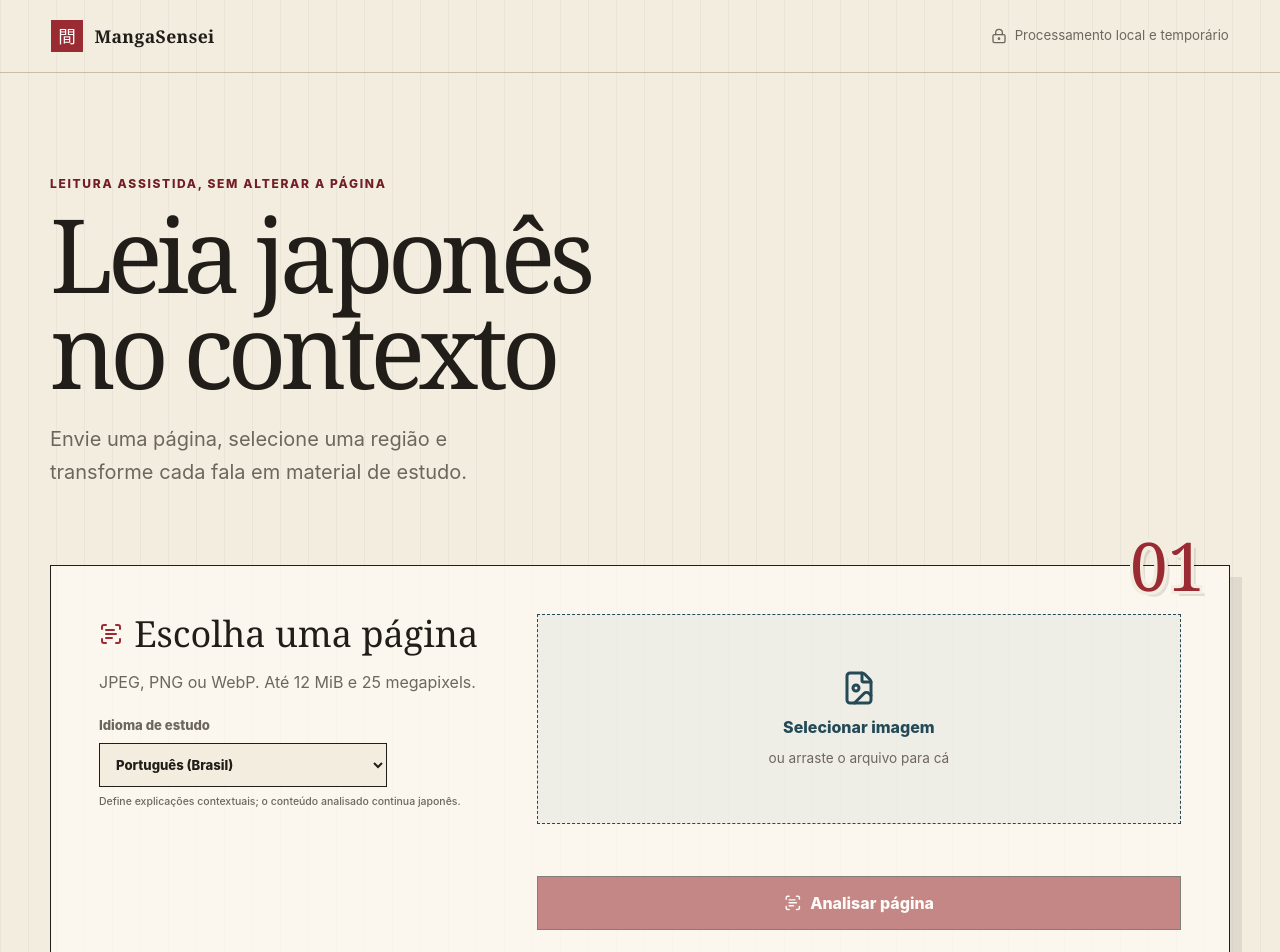
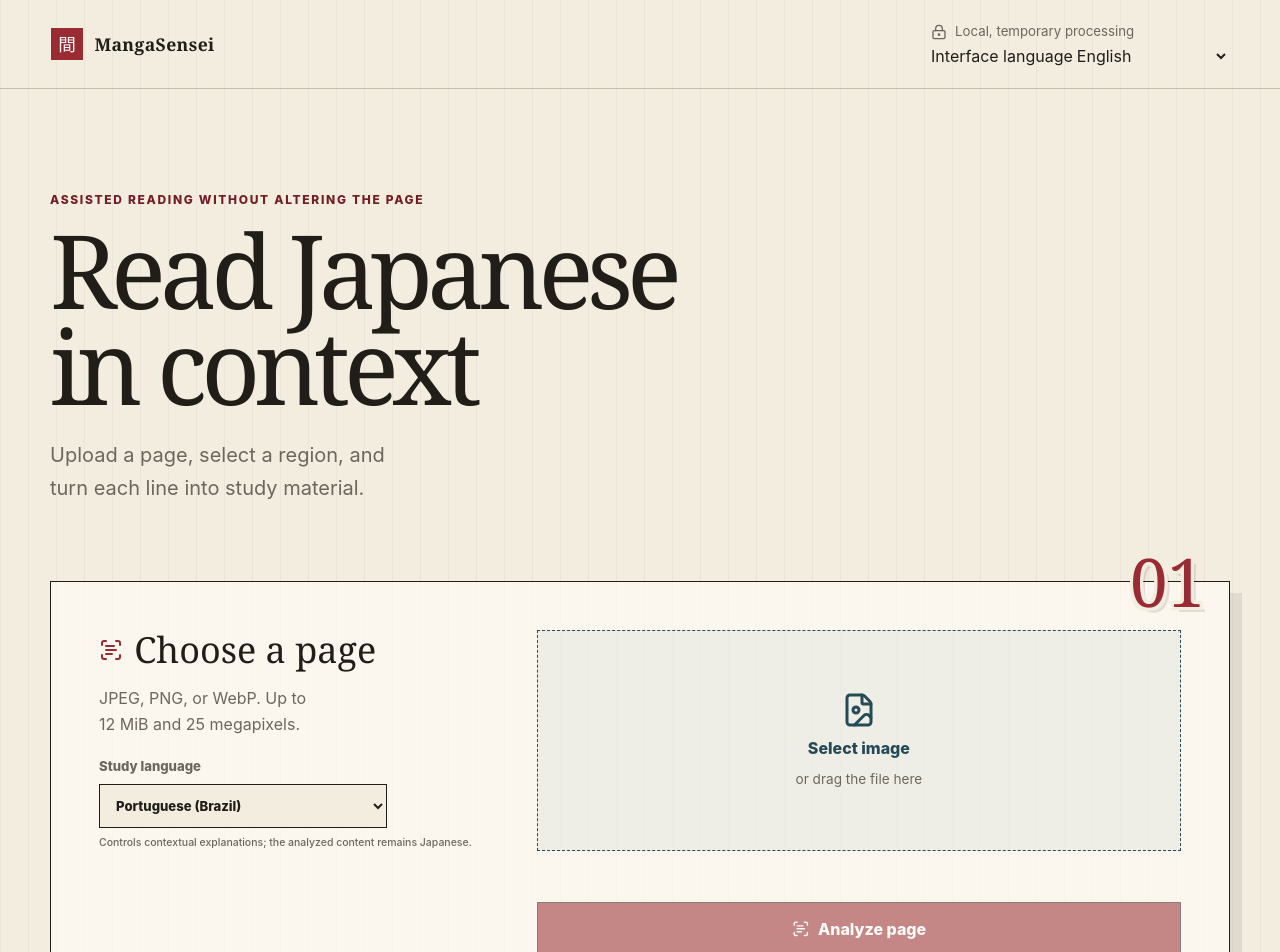
Before and after one commit to Gyliardson/mangasensei, a React (Vite) app in the folder frontend/: page / in a window 1280 px wide. Shown: the top 952 px of the page. Built offline with nearby package versions, Linux system fonts and the light colour scheme.

Commit message:
feat(frontend): localize upload application shell

```diff
--- a/frontend/src/App.tsx
+++ b/frontend/src/App.tsx
@@ -18,9 +18,21 @@ import {
   loadStudyLanguagePreference,
   saveStudyLanguagePreference,
 } from "./lib/studyLanguage";
+import { messagesFor, type UiMessages } from "./lib/uiMessages";
+import {
+  type UiLocale,
+  isUiLocale,
+  loadUiLocalePreference,
+  saveUiLocalePreference,
+} from "./lib/uiLocale";
 import { APPLICATION_VERSION, versionLabel } from "./version";
 
 const acceptedTypes = ".jpg,.jpeg,.png,.webp";
+
+type LocalErrorCode = "one_image_only" | "select_image_first" | "unexpected_processing";
+type DisplayError =
+  | { readonly kind: "local"; readonly code: LocalErrorCode }
+  | { readonly kind: "api"; readonly code: string };
 
 export function App() {
   const [file, setFile] = useState<File | null>(null);
@@ -29,19 +41,29 @@ export function App() {
   const [page, setPage] = useState<StudyPage | null>(null);
   const [pageAccess, setPageAccess] = useState<UploadData | null>(null);
   const [imageUrl, setImageUrl] = useState<string | null>(null);
-  const [error, setError] = useState<string | null>(null);
+  const [error, setError] = useState<DisplayError | null>(null);
+  const [uiLocale, setUiLocale] = useState<UiLocale>(() => loadUiLocalePreference());
   const [preferredStudyLanguage, setPreferredStudyLanguage] = useState<StudyLanguage>(() =>
     loadStudyLanguagePreference(),
   );
   const [studyLanguageUpdating, setStudyLanguageUpdating] = useState(false);
-  const [studyLanguageError, setStudyLanguageError] = useState<string | null>(null);
+  const [studyLanguageErrorCode, setStudyLanguageErrorCode] = useState<string | null>(null);
   const operation = useRef<AbortController | null>(null);
+  const messages = messagesFor(uiLocale);
 
   useEffect(() => () => operation.current?.abort(), []);
 
   useEffect(() => () => {
     if (imageUrl) URL.revokeObjectURL(imageUrl);
   }, [imageUrl]);
+
+  useEffect(() => {
+    document.documentElement.lang = uiLocale;
+    document.querySelector<HTMLAnchorElement>(".skip-link")?.replaceChildren(messages.skipLink);
+    document
+      .querySelector<HTMLMetaElement>('meta[name="description"]')
+      ?.setAttribute("content", messages.documentDescription);
+  }, [messages, uiLocale]);
 
   const reset = () => {
     operation.current?.abort();
@@ -55,7 +77,13 @@ export function App() {
     setImageUrl(null);
     setError(null);
     setStudyLanguageUpdating(false);
-    setStudyLanguageError(null);
+    setStudyLanguageErrorCode(null);
+  };
+
+  const changeUiLocale = (value: string) => {
+    if (!isUiLocale(value)) return;
+    setUiLocale(value);
+    saveUiLocalePreference(value);
   };
 
   const changePreferredStudyLanguage = (value: string) => {
@@ -75,7 +103,7 @@ export function App() {
     const dropped = Array.from(event.dataTransfer.files);
     if (dropped.length !== 1) {
       setFile(null);
-      setError("Solte apenas uma imagem por vez.");
+      setError({ kind: "local", code: "one_image_only" });
       setPhase("error");
       return;
     }
@@ -85,7 +113,7 @@ export function App() {
   const submit = async (event: React.FormEvent<HTMLFormElement>) => {
     event.preventDefault();
     if (!file) {
-      setError("Selecione uma imagem antes de continuar.");
+      setError({ kind: "local", code: "select_image_first" });
       setPhase("error");
       return;
     }
@@ -113,7 +141,11 @@ export function App() {
     } catch (caught) {
       if (caught instanceof DOMException && caught.name === "AbortError") return;
       setPageAccess(null);
-      setError(caught instanceof ApiError ? caught.message : "O processamento não pôde ser concluído.");
+      setError(
+        caught instanceof ApiError
+          ? { kind: "api", code: caught.code }
+          : { kind: "local", code: "unexpected_processing" },
+      );
       setPhase("error");
     }
   };
@@ -122,7 +154,7 @@ export function App() {
     if (!page || !pageAccess || studyLanguageUpdating) return;
     setPreferredStudyLanguage(target);
     saveStudyLanguagePreference(target);
-    setStudyLanguageError(null);
+    setStudyLanguageErrorCode(null);
     if (target === page.studyLanguage) return;
 
     const previousLanguage = page.studyLanguage;
@@ -140,24 +172,27 @@ export function App() {
       if (caught instanceof DOMException && caught.name === "AbortError") return;
       setPreferredStudyLanguage(previousLanguage);
       saveStudyLanguagePreference(previousLanguage);
-      setStudyLanguageError(
-        caught instanceof ApiError
-          ? caught.message
-          : "Não foi possível atualizar o idioma de estudo.",
-      );
+      setStudyLanguageErrorCode(caught instanceof ApiError ? caught.code : "study_language_update_failed");
     } finally {
       if (operation.current === controller) operation.current = null;
       setStudyLanguageUpdating(false);
     }
   };
 
+  const studyLanguageError = studyLanguageErrorCode
+    ? studyLanguageErrorCode === "study_language_update_failed"
+      ? messages.studyLanguageUpdateFailed
+      : messages.apiError(studyLanguageErrorCode)
+    : null;
+
   if (phase === "complete" && page && imageUrl) {
     return (
       <div className="app-shell">
-        <Header />
+        <Header uiLocale={uiLocale} messages={messages} onUiLocaleChange={changeUiLocale} />
         <ReaderWorkspace
           page={page}
           imageUrl={imageUrl}
+          uiLocale={uiLocale}
           preferredStudyLanguage={preferredStudyLanguage}
           studyLanguageUpdating={studyLanguageUpdating}
           studyLanguageError={studyLanguageError}
@@ -171,15 +206,13 @@ export function App() {
 
   return (
     <div className="app-shell">
-      <Header />
+      <Header uiLocale={uiLocale} messages={messages} onUiLocaleChange={changeUiLocale} />
 
       <main id="conteudo" className="workspace">
         <section className="intro" aria-labelledby="page-title">
-          <p className="eyebrow">Leitura assistida, sem alterar a página</p>
-          <h1 id="page-title">Leia japonês no contexto</h1>
-          <p className="lede">
-            Envie uma página, selecione uma região e transforme cada fala em material de estudo.
-          </p>
+          <p className="eyebrow">{messages.introEyebrow}</p>
+          <h1 id="page-title">{messages.introTitle}</h1>
+          <p className="lede">{messages.introLede}</p>
         </section>
 
         <form className="upload-panel" aria-labelledby="upload-title" onSubmit={submit}>
@@ -187,20 +220,20 @@ export function App() {
           <div className="upload-copy">
             <div className="title-row">
               <ScanText aria-hidden="true" />
-              <h2 id="upload-title">Escolha uma página</h2>
+              <h2 id="upload-title">{messages.uploadTitle}</h2>
             </div>
-            <p>JPEG, PNG ou WebP. Até 12 MiB e 25 megapixels.</p>
+            <p>{messages.uploadRequirements}</p>
             <label className="upload-study-language">
-              <span>Idioma de estudo</span>
+              <span>{messages.studyLanguageLabel}</span>
               <select
-                aria-label="Idioma de estudo"
+                aria-label={messages.studyLanguageLabel}
                 value={preferredStudyLanguage}
                 onChange={(event) => changePreferredStudyLanguage(event.currentTarget.value)}
               >
-                <option value="pt-BR">Português (Brasil)</option>
-                <option value="en">Inglês</option>
+                <option value="pt-BR">{messages.studyLanguageName("pt-BR")}</option>
+                <option value="en">{messages.studyLanguageName("en")}</option>
               </select>
-              <small>Define explicações contextuais; o conteúdo analisado continua japonês.</small>
+              <small>{messages.studyLanguageNote}</small>
             </label>
           </div>
 
@@ -214,8 +247,8 @@ export function App() {
             onDrop={handleDrop}
           >
             <FileImage aria-hidden="true" />
-            <span className="file-action">Selecionar imagem</span>
-            <span className="file-detail">{file?.name ?? "ou arraste o arquivo para cá"}</span>
+            <span className="file-action">{messages.selectImage}</span>
+            <span className="file-detail">{file?.name ?? messages.fileDropHint}</span>
           </label>
           <input
             className="sr-only"
@@ -223,36 +256,36 @@ export function App() {
             name="page-image"
             type="file"
             accept={acceptedTypes}
-            aria-label="Imagem da página"
+            aria-label={messages.pageImageAria}
             aria-describedby="upload-retention"
             onChange={(event) => selectFile(event.target.files?.[0] ?? null)}
           />
 
           <button className="primary-button" type="submit" disabled={!file || phase === "uploading" || phase === "processing"}>
             {phase === "uploading" || phase === "processing" ? <LoaderCircle className="spinner" aria-hidden="true" /> : <ScanText aria-hidden="true" />}
-            {phase === "uploading" ? "Enviando imagem" : phase === "processing" ? statusText(jobStatus) : "Analisar página"}
+            {phase === "uploading" ? messages.uploadingImage : phase === "processing" ? messages.jobStatus(jobStatus) : messages.analyzePage}
           </button>
 
           {phase === "uploading" || phase === "processing" ? (
             <button className="cancel-button" type="button" onClick={reset} aria-describedby="upload-retention">
-              <X aria-hidden="true" /> Parar de acompanhar
+              <X aria-hidden="true" /> {messages.stopFollowing}
             </button>
           ) : null}
 
-          {error ? <p className="form-error" role="alert">{error}</p> : null}
+          {error ? <p className="form-error" role="alert">{displayError(messages, error)}</p> : null}
 
           <p id="upload-retention" className="retention">
             <LockKeyhole aria-hidden="true" />
-            Parar de acompanhar interrompe apenas a espera nesta tela; a análise pode continuar. Originais e resultados são excluídos automaticamente após 24 horas.
+            {messages.uploadRetention}
           </p>
         </form>
 
         <aside className="study-preview" aria-labelledby="preview-title">
           <BookOpenText aria-hidden="true" />
           <div>
-            <p className="eyebrow">Próxima etapa</p>
-            <h2 id="preview-title">Texto, leitura e nuance lado a lado</h2>
-            <p>As regiões reconhecidas aparecerão sobre a imagem original e poderão ser abertas por teclado.</p>
+            <p className="eyebrow">{messages.previewEyebrow}</p>
+            <h2 id="preview-title">{messages.previewTitle}</h2>
+            <p>{messages.previewBody}</p>
           </div>
         </aside>
       </main>
@@ -262,14 +295,35 @@ export function App() {
   );
 }
 
-function Header() {
+function Header({
+  uiLocale,
+  messages,
+  onUiLocaleChange,
+}: {
+  readonly uiLocale: UiLocale;
+  readonly messages: UiMessages;
+  readonly onUiLocaleChange: (value: string) => void;
+}) {
   return (
     <header className="site-header">
-      <a className="brand" href="/" aria-label="MangaSensei, página inicial">
+      <a className="brand" href="/" aria-label={messages.brandHomeAria}>
         <span className="brand-mark" aria-hidden="true">間</span>
         <span>MangaSensei</span>
       </a>
-      <p className="privacy-note"><LockKeyhole aria-hidden="true" /> Processamento local e temporário</p>
+      <div className="header-actions">
+        <p className="privacy-note"><LockKeyhole aria-hidden="true" /> {messages.privacyNote}</p>
+        <label className="ui-locale-picker">
+          <span>{messages.uiLocaleLabel}</span>
+          <select
+            aria-label={messages.uiLocaleLabel}
+            value={uiLocale}
+            onChange={(event) => onUiLocaleChange(event.currentTarget.value)}
+          >
+            <option value="en">{messages.localeNames.en}</option>
+            <option value="pt-BR">{messages.localeNames["pt-BR"]}</option>
+          </select>
+        </label>
+      </div>
     </header>
   );
 }
@@ -284,14 +338,9 @@ function Footer() {
   );
 }
 
-function statusText(status: JobStatus | null): string {
-  const labels: Partial<Record<JobStatus, string>> = {
-    pending: "Aguardando worker",
-    claimed: "Preparando análise",
-    processing_ocr: "Reconhecendo texto",
-    processing_linguistics: "Analisando japonês",
-    processing_gemini: "Gerando contexto",
-    retryable_failure: "Tentando novamente",
-  };
-  return status ? labels[status] ?? "Processando página" : "Processando página";
+function displayError(messages: UiMessages, error: DisplayError): string {
+  if (error.kind === "api") return messages.apiError(error.code);
+  if (error.code === "one_image_only") return messages.oneImageOnly;
+  if (error.code === "select_image_first") return messages.selectImageFirst;
+  return messages.unexpectedProcessingError;
 }
```
